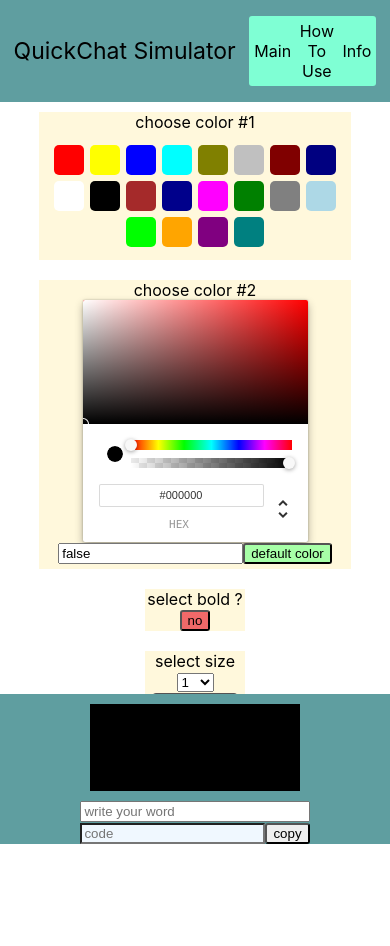
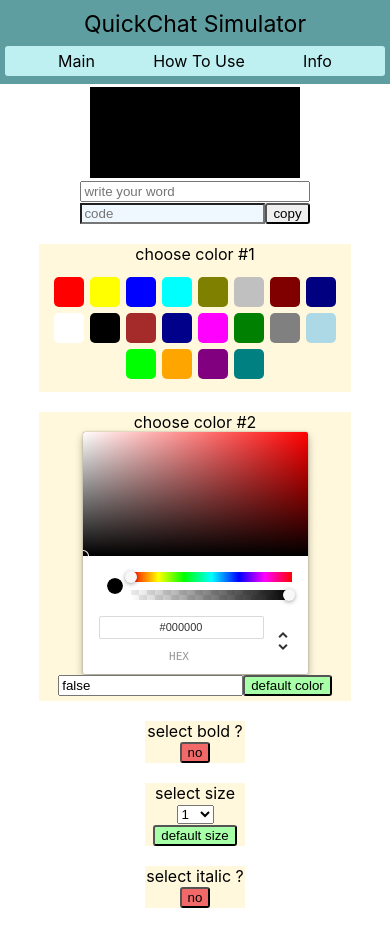
Before and after one commit to lwef/quick-chat-simulator, a React (Create React App) app: page / in a window 390 px wide. Shown: the top 946 px of the page. Built offline with nearby package versions, Linux system fonts and the light colour scheme.

Commit message:
#12 Modfiy info page

```diff
--- a/src/component/Footer.css
+++ b/src/component/Footer.css
@@ -2,9 +2,7 @@
     display: flex;
     justify-content: center;
     align-items: center;
-    position: fixed;
-    bottom: 0;
-    background-color: cadetblue;
+    /*background-color: cadetblue;*/
     width: 100%;
     height: 100px;
 }
@@ -44,10 +42,14 @@
     .footer__else {
         display: flex;
         flex-direction: column;
+        margin-bottom: 10px;
     }
     .footer {
         flex-direction: column;
         height:150px;
+    }
+    .footer__show {
+        margin: 3px;
     }
 }
 /*
--- a/src/component/Nav.css
+++ b/src/component/Nav.css
@@ -2,7 +2,7 @@
     display: flex;
     justify-content: space-evenly;
     align-items: center;
-    background-color: cadetblue;
+    background-color: cadetblue; /*#6a8b8d*/
 }
 
 .navbar__logo {
@@ -11,11 +11,12 @@
 
 .navbar__menu {
     display: flex;
+    flex-direction: row;
     align-items: center;
     justify-content: space-evenly;
     padding: 5px;
     width: 30%;
-    background-color: aquamarine;
+    background-color: #bef0f2;
     border-radius: 3px;
 }
 
@@ -23,3 +24,20 @@
     font-weight: bold;
     cursor: pointer;
 }
+
+@media screen and (max-width: 600px) {
+    .navbar {
+        flex-direction: column;
+    }
+    .navbar__logo {
+        margin-top: 10px;
+    }
+    .navbar__menu {
+        /*flex-direction: column;*/
+        margin: 8px 0;
+        width: 95%;
+    }
+    .navbar__menu div {
+        margin: 0 10px;
+    }
+}
--- /dev/null
+++ b/src/view/HowToUsePage.css
@@ -0,0 +1,3 @@
+.HowToUse p {
+    margin: 10px;
+}
--- a/src/view/HowToUsePage.js
+++ b/src/view/HowToUsePage.js
@@ -1,9 +1,10 @@
 import React from 'react';
+import './HowToUsePage.css';
 
 function HowToUsePage() {
     return (
-        <div>
-            <h2>How To Use Quick Chat Simulator</h2>
+        <div className='HowToUse'>
+            <h2>How To Use<br/>Quick Chat Simulator</h2>
             <h3>Step 1</h3>
             <p>Select options. - color, bold, size, italic</p>
             <p>You can choose <span style={{color:"red"}}>one or two options</span> because of <span style={{color:"red"}}>code length limit.</span></p>
```
